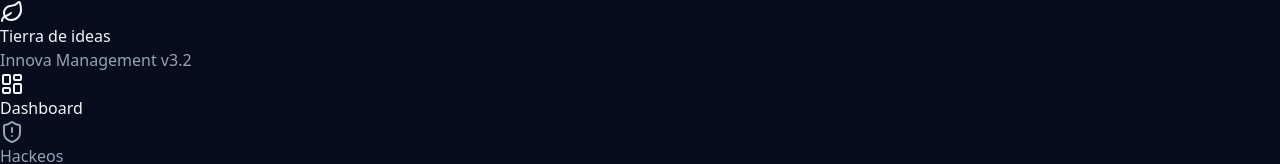
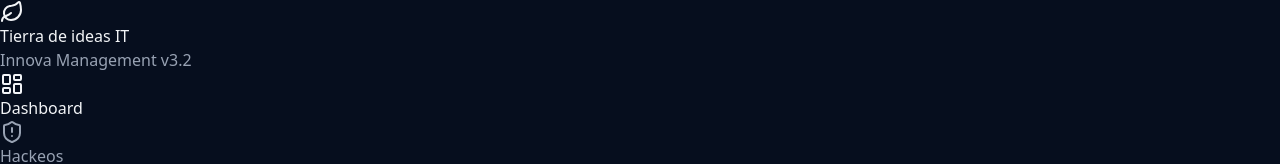
Before and after one commit to tdi-tech/TDI-Security-Social, a React (Vite) app: page / in a window 1280 px wide. Shown: the top 164 px of the page. Built offline with nearby package versions, Linux system fonts and the light colour scheme; no server answers; the database is empty.

Commit message:
cambio txt IT

```diff
--- a/src/components/Sidebar.tsx
+++ b/src/components/Sidebar.tsx
@@ -30,8 +30,8 @@ export const Sidebar = ({ sidebarOpen, setSidebarOpen, currentView, navigate, is
         <button
             onClick={() => navigate(id)}
             className={`w-full flex items-center gap-3 px-4 py-2.5 rounded-lg text-sm font-medium transition-all ${currentView === id
-                    ? 'bg-[var(--primary)] text-white shadow-sm'
-                    : 'theme-text-muted hover:theme-bg-low hover:theme-text-main'
+                ? 'bg-[var(--primary)] text-white shadow-sm'
+                : 'theme-text-muted hover:theme-bg-low hover:theme-text-main'
                 }`}
         >
             <Icon className="w-5 h-5" />
@@ -46,8 +46,8 @@ export const Sidebar = ({ sidebarOpen, setSidebarOpen, currentView, navigate, is
             <button
                 onClick={() => navigate(id)}
                 className={`w-full flex items-center gap-3 px-4 py-2 rounded-lg text-sm font-medium transition-all pl-8 ${currentView === id
-                        ? 'bg-[var(--primary)]/10 text-[var(--primary)] font-bold'
-                        : 'theme-text-muted hover:theme-bg-low hover:theme-text-main'
+                    ? 'bg-[var(--primary)]/10 text-[var(--primary)] font-bold'
+                    : 'theme-text-muted hover:theme-bg-low hover:theme-text-main'
                     }`}
             >
                 <Icon className="w-4 h-4 opacity-70" />
@@ -98,7 +98,7 @@ export const Sidebar = ({ sidebarOpen, setSidebarOpen, currentView, navigate, is
                         <Leaf className="w-6 h-6 text-white" />
                     </div>
                     <div>
-                        <h1 className="font-bold text-base theme-text-main leading-tight">Tierra de ideas</h1>
+                        <h1 className="font-bold text-base theme-text-main leading-tight">Tierra de ideas IT</h1>
                         <p className="text-[10px] theme-text-muted font-medium tracking-wide uppercase mt-0.5">Innova Management v3.2</p>
                     </div>
                 </div>
```
